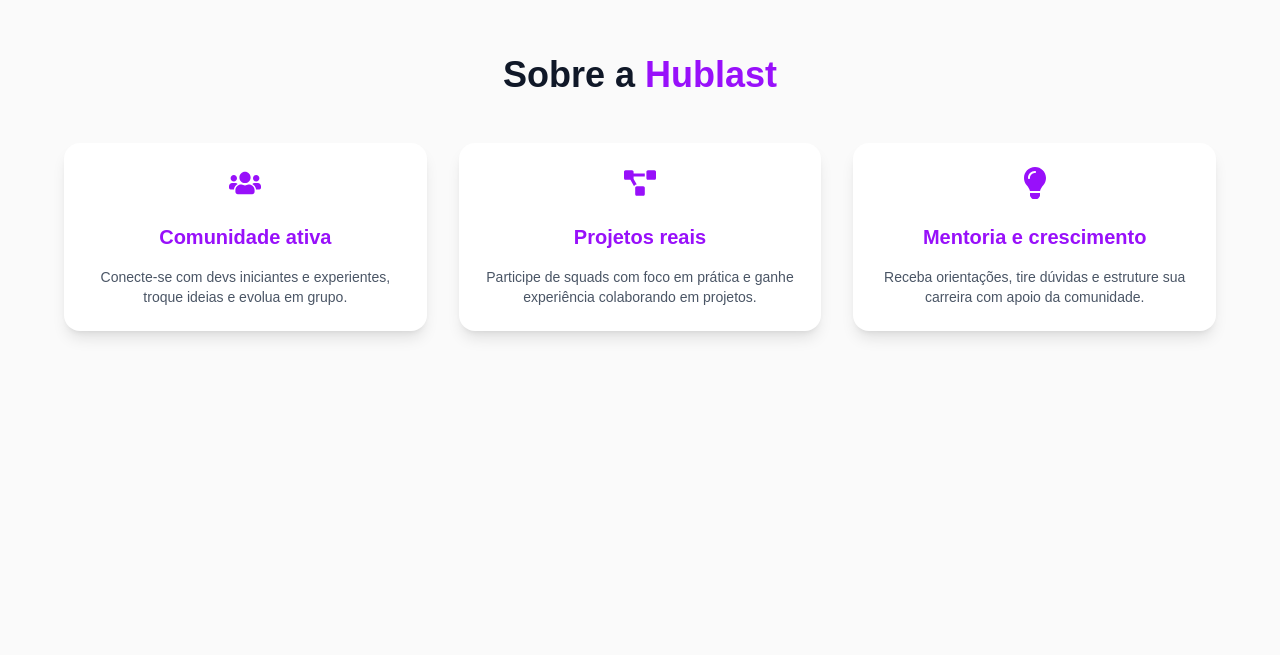
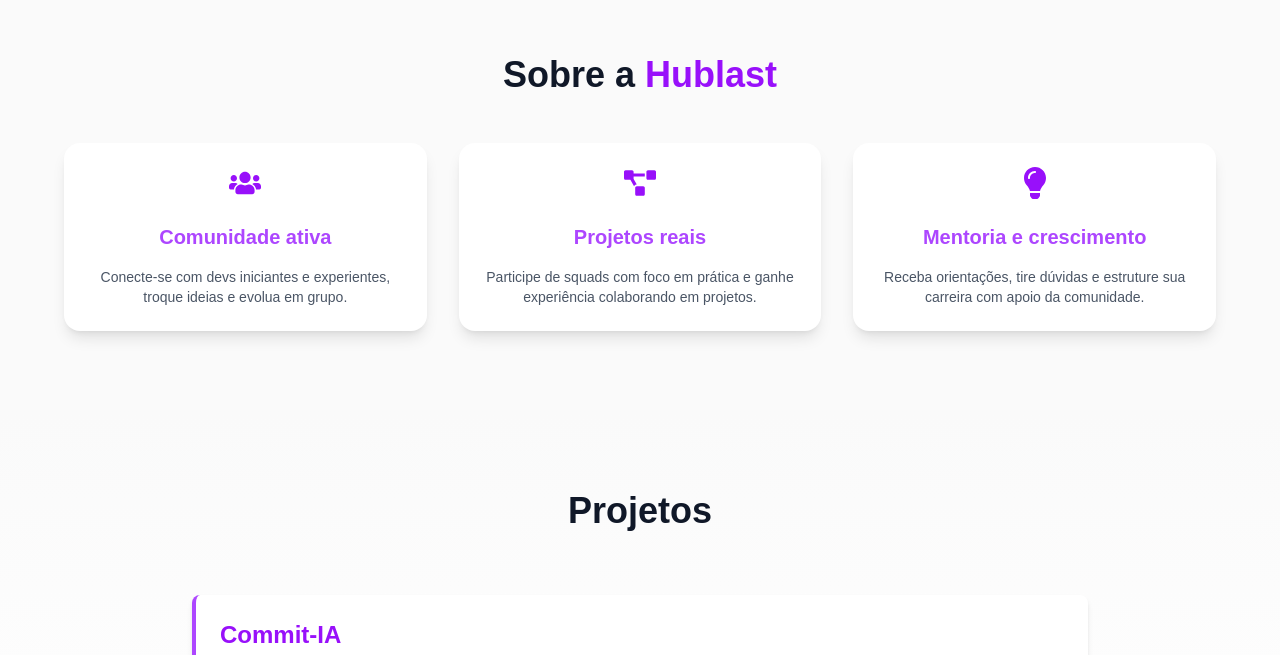
Before and after one commit to HublastX/Hublast-Hub, a Next.js app in the folder frontend/hublast/: page / in a window 1280 px wide. Shown: the part 825-1480 px from the top of the page. Built offline with nearby package versions, Linux system fonts and the light colour scheme.

Commit message:
refactor(about): ajuste nas cores do card

```diff
--- a/frontend/hublast/src/app/landing/about.tsx
+++ b/frontend/hublast/src/app/landing/about.tsx
@@ -48,7 +48,7 @@
     }, []);
 
     return (
-        <section id="about" className="w-full min-h-screen z-0 px-6 py-20 dark:bg-gray-950 bg-neutral-50 text-center flex flex-col items-center scroll-smooth">
+        <section id="about" className="w-full z-0 px-6 py-20 dark:bg-gray-950 bg-neutral-50 text-center flex flex-col items-center scroll-smooth ">
             <h2 className="text-3xl md:text-4xl font-semibold mb-12 text-gray-900 dark:text-white">
                 Sobre a <span className="text-purple-600">Hublast</span>
             </h2>
@@ -65,7 +65,7 @@
                         <div className="mb-6 flex justify-center items-center">
                             {card.icon}
                         </div>
-                        <h3 className="text-xl font-semibold mb-4 text-purple-600 dark:text-purple-400">
+                        <h3 className="text-xl font-semibold mb-4 text-purple-500">
                             {card.title}
                         </h3>
                         <p className="dark:text-gray-300 text-gray-600 text-sm">
```
